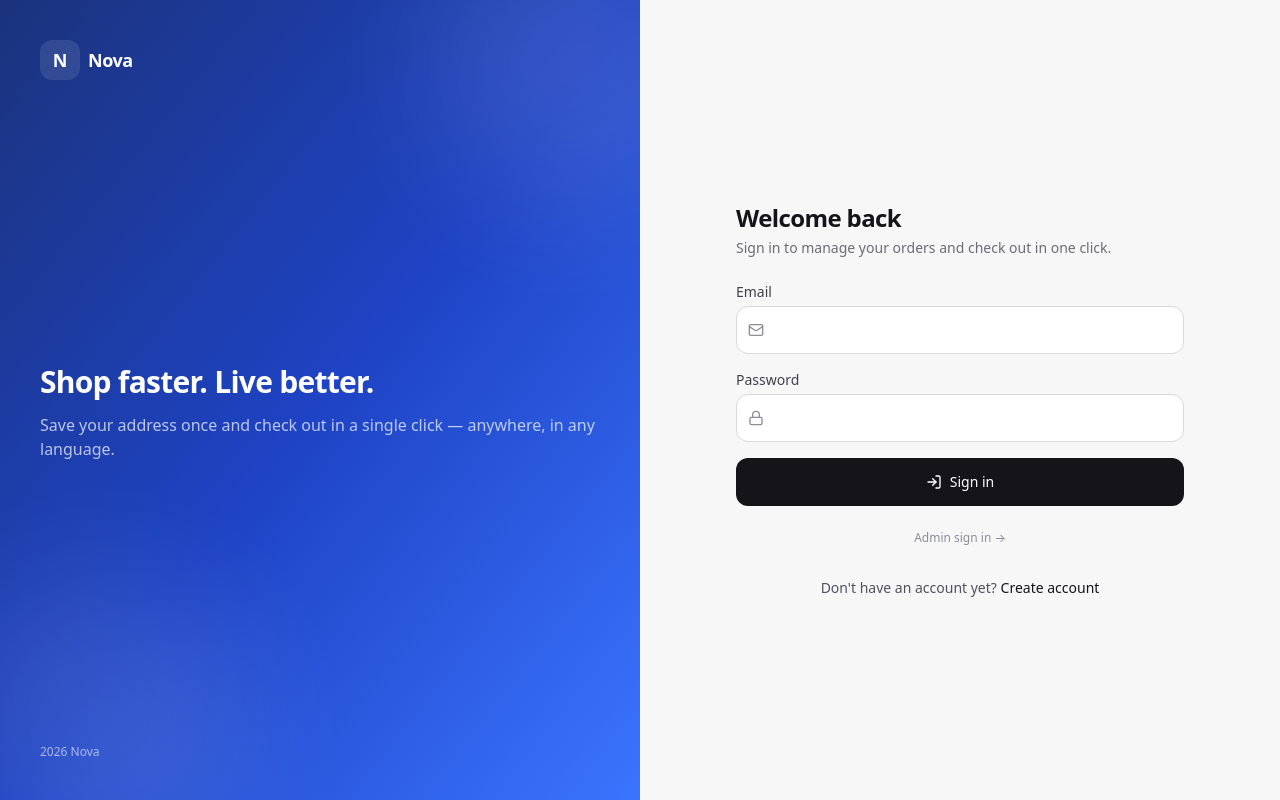
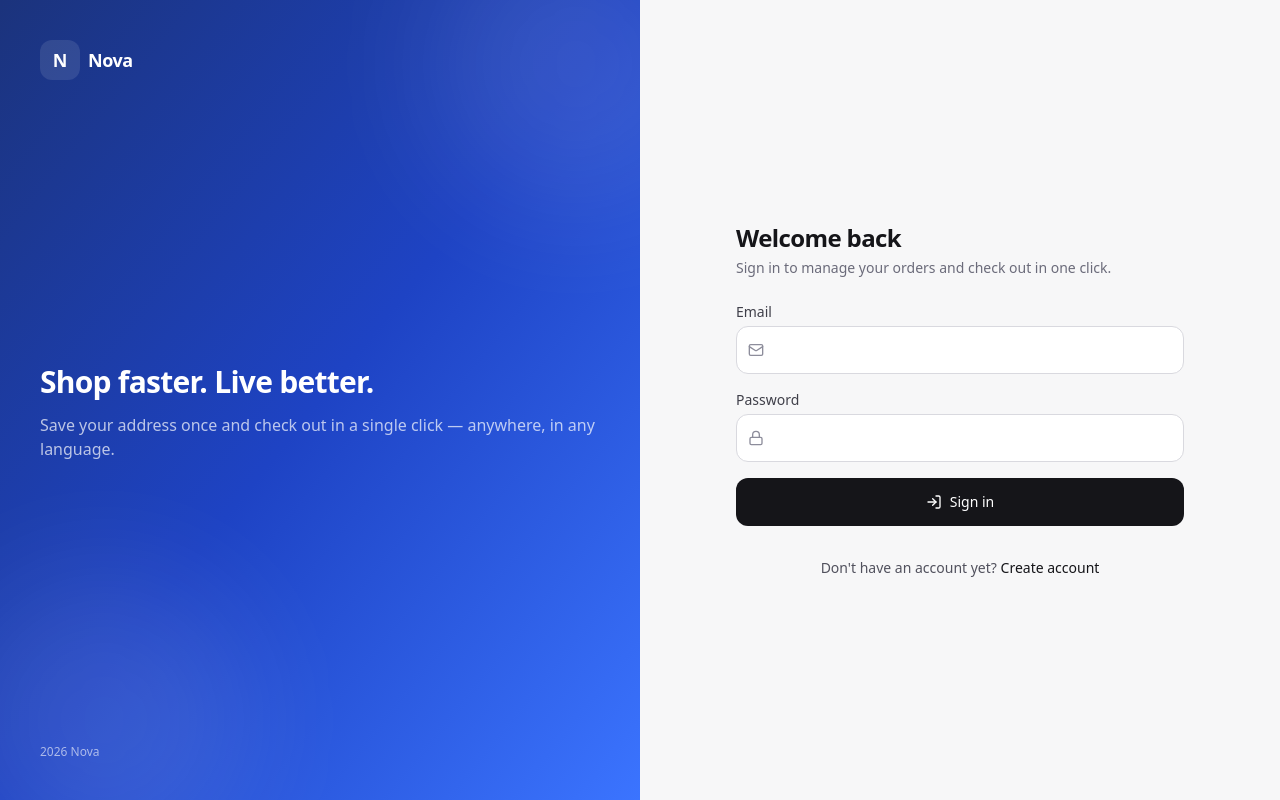
Before and after one commit to achrafsamih05/bomeex_v2, a Next.js app: page /login in a window 1280 px wide. Built offline with nearby package versions, Linux system fonts and the light colour scheme; no server answers.

Commit message:
Remove admin sign-in link from login page
Removed admin sign-in link from login page.

```diff
--- a/src/app/login/page.tsx
+++ b/src/app/login/page.tsx
@@ -74,11 +74,6 @@ function LoginForm() {
           {submitting ? "…" : t("auth.signIn")}
         </button>
       </form>
-      <p className="text-center text-xs text-ink-400">
-        <Link href="/login/admin" className="hover:text-ink-600">
-          Admin sign in →
-        </Link>
-      </p>
     </AuthLayout>
   );
 }
```
